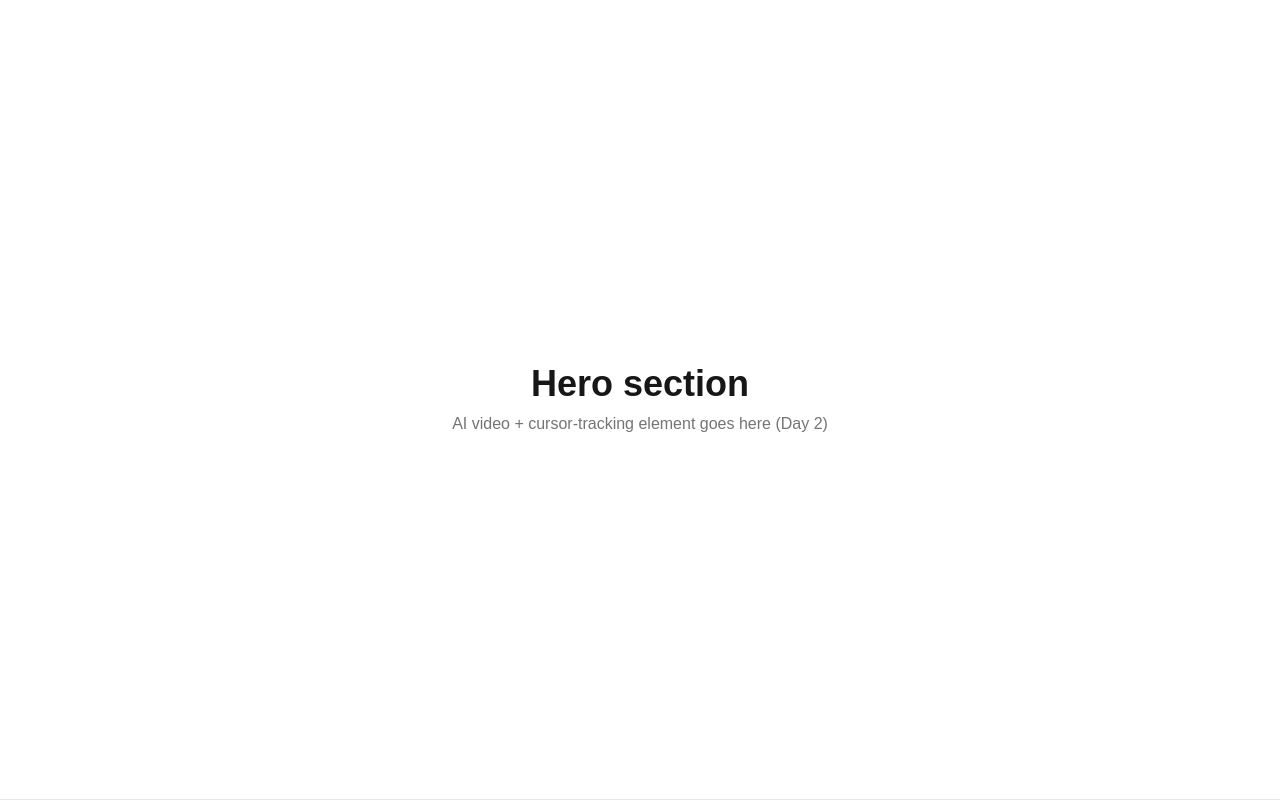
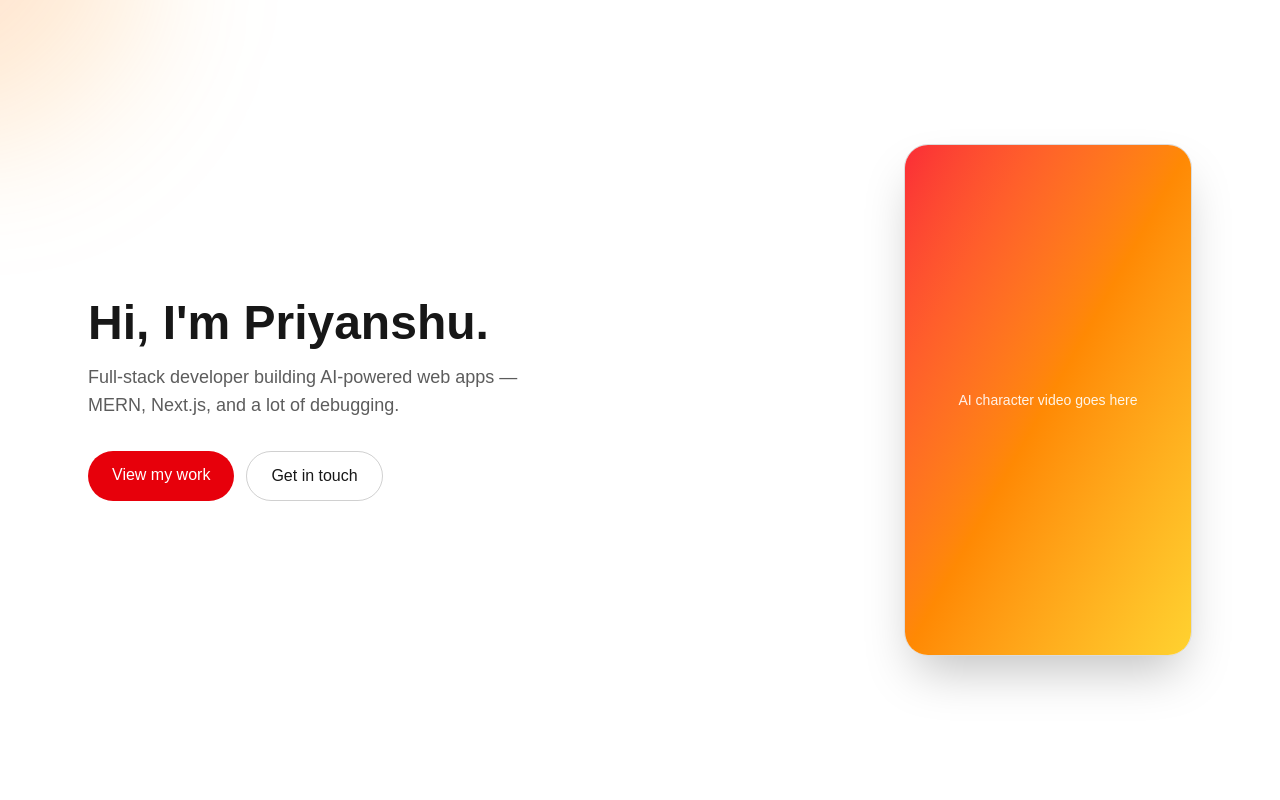
Before and after one commit to priyanshu4849/portfolio-website, a Next.js app: page / in a window 1280 px wide. Shown: the top 800 px of the page. Built offline with nearby package versions, Linux system fonts and the light colour scheme.

Commit message:
Day 2: hero section with cursor-tracking glow and video placeholder

```diff
--- a/components/Hero.jsx
+++ b/components/Hero.jsx
@@ -1,9 +1,79 @@
+"use client";
+
+import { useRef } from "react";
+import { motion, useMotionValue, useSpring } from "framer-motion";
+
 export default function Hero() {
+  const sectionRef = useRef(null);
+  const mouseX = useMotionValue(0);
+  const mouseY = useMotionValue(0);
+  const springX = useSpring(mouseX, { damping: 25, stiffness: 150, mass: 0.5 });
+  const springY = useSpring(mouseY, { damping: 25, stiffness: 150, mass: 0.5 });
+
+  function handleMouseMove(e) {
+    const rect = sectionRef.current.getBoundingClientRect();
+    mouseX.set(e.clientX - rect.left);
+    mouseY.set(e.clientY - rect.top);
+  }
+
   return (
-    <section id="hero" className="min-h-screen flex items-center justify-center border-b border-foreground/10">
-      <div className="text-center">
-        <h1 className="text-4xl font-bold">Hero section</h1>
-        <p className="mt-2 text-foreground/60">AI video + cursor-tracking element goes here (Day 2)</p>
+    <section
+      id="hero"
+      ref={sectionRef}
+      onMouseMove={handleMouseMove}
+      className="relative min-h-screen overflow-hidden border-b border-foreground/10"
+    >
+      {/* Cursor-tracking glow — follows the mouse with a spring lag, like the reel's interactive element */}
+      <motion.div
+        aria-hidden="true"
+        className="pointer-events-none absolute w-80 h-80 rounded-full bg-gradient-to-br from-red-500/25 via-orange-400/20 to-transparent blur-3xl"
+        style={{ left: springX, top: springY, x: "-50%", y: "-50%" }}
+      />
+
+      <div className="relative z-10 mx-auto flex min-h-screen max-w-6xl flex-col-reverse items-center justify-center gap-12 px-6 py-20 lg:flex-row lg:justify-between">
+        {/* Copy */}
+        <motion.div
+          initial={{ opacity: 0, y: 16 }}
+          animate={{ opacity: 1, y: 0 }}
+          transition={{ duration: 0.5, ease: "easeOut" }}
+          className="max-w-md text-center lg:text-left"
+        >
+          <h1 className="text-4xl font-bold sm:text-5xl">
+            Hi, I&apos;m Priyanshu.
+          </h1>
+          <p className="mt-4 text-lg text-foreground/70">
+            Full-stack developer building AI-powered web apps &mdash; MERN, Next.js, and a lot of debugging.
+          </p>
+          <div className="mt-8 flex flex-col gap-3 sm:flex-row sm:justify-center lg:justify-start">
+            <a
+              href="#projects"
+              className="rounded-full bg-red-600 px-6 py-3 text-center font-medium text-white transition-colors hover:bg-red-700"
+            >
+              View my work
+            </a>
+            <a
+              href="#contact"
+              className="rounded-full border border-foreground/20 px-6 py-3 text-center font-medium transition-colors hover:bg-foreground/5"
+            >
+              Get in touch
+            </a>
+          </div>
+        </motion.div>
+
+        {/* AI character video */}
+        <motion.div
+          initial={{ opacity: 0, scale: 0.95 }}
+          animate={{ opacity: 1, scale: 1 }}
+          transition={{ duration: 0.5, ease: "easeOut", delay: 0.1 }}
+          className="relative aspect-[9/16] w-64 shrink-0 overflow-hidden rounded-3xl border border-foreground/15 shadow-2xl sm:w-72"
+        >
+          {/* TODO: replace with <video autoPlay muted loop playsInline src="/hero-character.mp4" /> once generated */}
+          <div className="flex h-full w-full items-center justify-center bg-gradient-to-br from-red-500 via-orange-400 to-amber-300 p-6 text-center">
+            <span className="text-sm font-medium text-white/90">
+              AI character video goes here
+            </span>
+          </div>
+        </motion.div>
       </div>
     </section>
   );
```
